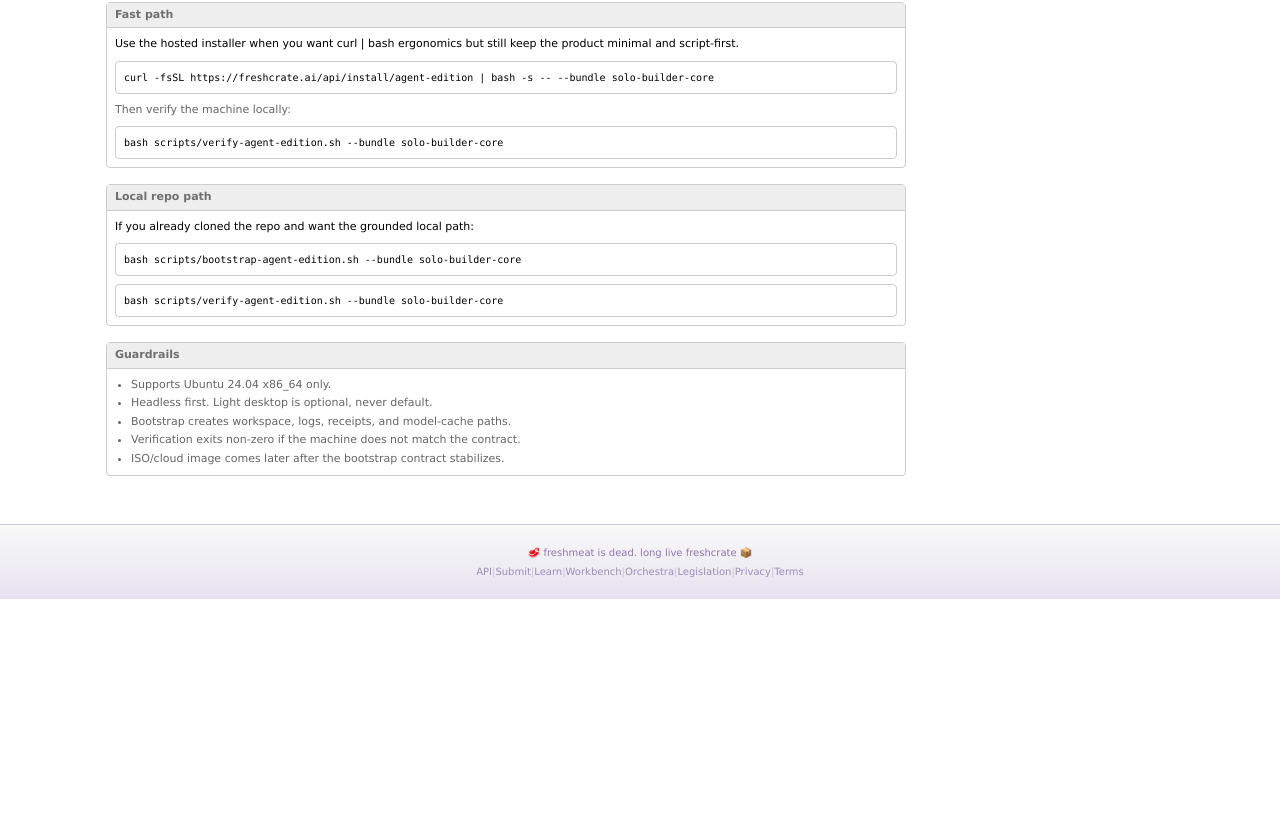
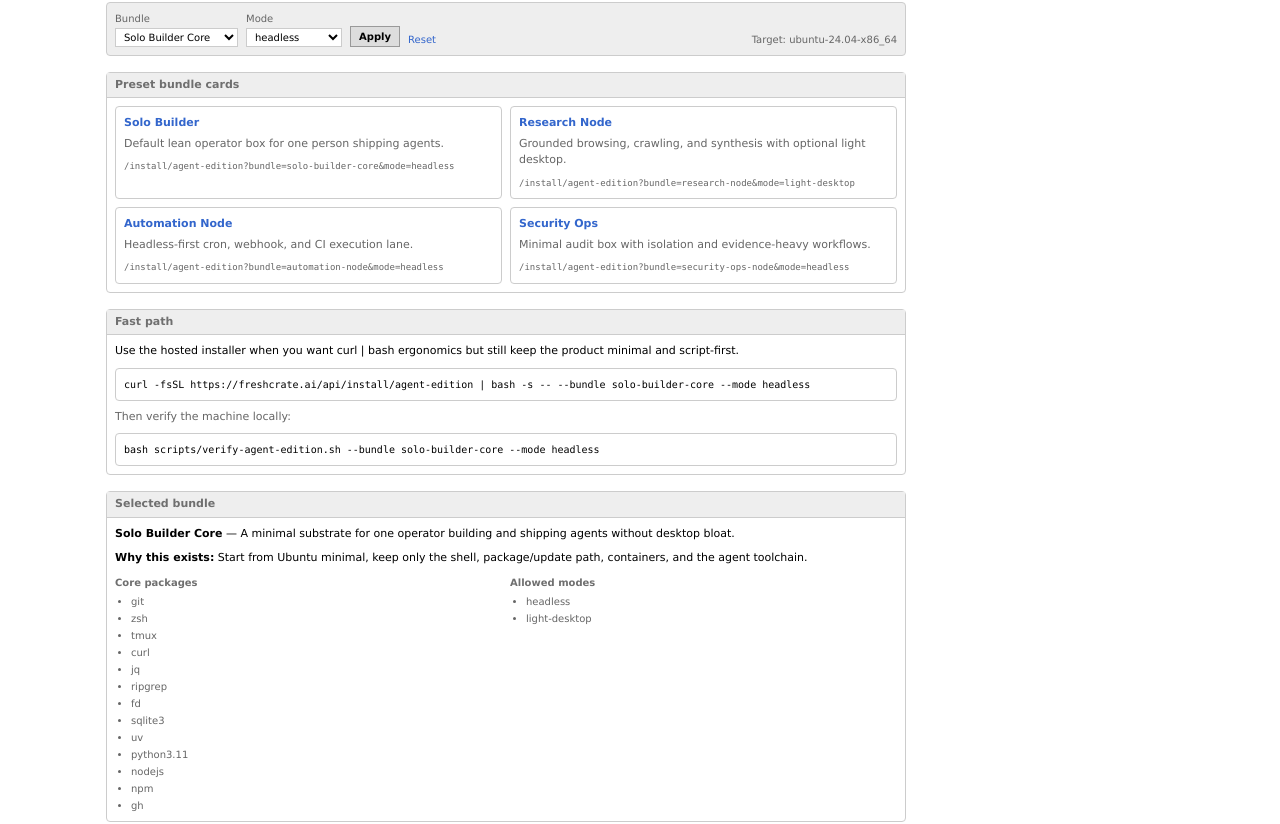
Before and after one commit to sbauwow/freshcrate, a Next.js app: page /install/agent-edition in a window 1280 px wide. Shown: the part 385-1209 px from the top of the page. Before the commit the page ends 1002 px from the top, so only its background shows below. Built offline with nearby package versions, Linux system fonts and the light colour scheme.

Commit message:
feat: polish agent edition install flow and proxy config

```diff
--- a/app/install/agent-edition/page.tsx
+++ b/app/install/agent-edition/page.tsx
@@ -1,14 +1,28 @@
 import type { Metadata } from "next";
+import Link from "next/link";
+import { buildAgentEditionCommands, getAgentEditionPresetCards } from "@/lib/workbench-install";
+import { getWorkbenchBundles, getWorkbenchFilterOptions, getWorkbenchInstallModes, type WorkbenchMode } from "@/lib/workbench";
 
 export const metadata: Metadata = {
   title: "freshcrate Agent Edition install",
   description: "Install freshcrate Agent Edition from a hosted single-file bootstrap script.",
 };
 
-export default function AgentEditionInstallPage() {
-  const hostedCommand = 'curl -fsSL https://freshcrate.ai/api/install/agent-edition | bash -s -- --bundle solo-builder-core';
-  const localCommand = 'bash scripts/bootstrap-agent-edition.sh --bundle solo-builder-core';
-  const verifyCommand = 'bash scripts/verify-agent-edition.sh --bundle solo-builder-core';
+export default async function AgentEditionInstallPage({
+  searchParams,
+}: {
+  searchParams: Promise<{ bundle?: string; mode?: string }>;
+}) {
+  const params = await searchParams;
+  const options = getWorkbenchFilterOptions();
+  const installModes = getWorkbenchInstallModes();
+  const bundles = getWorkbenchBundles();
+  const presets = getAgentEditionPresetCards();
+  const commands = buildAgentEditionCommands({
+    bundle: typeof params.bundle === "string" ? params.bundle : undefined,
+    mode: typeof params.mode === "string" ? params.mode : undefined,
+  });
+  const selectedBundle = bundles.find((bundle) => bundle.id === commands.bundle) ?? bundles[0];
 
   return (
     <div className="max-w-[800px] flex flex-col gap-4">
@@ -19,15 +33,86 @@
         </p>
       </div>
 
+      <form method="GET" className="bg-fm-sidebar-bg border border-fm-border rounded px-2 py-2 text-[10px]">
+        <div className="flex flex-wrap items-end gap-2">
+          <label className="flex flex-col gap-0.5">
+            <span className="text-fm-text-light">Bundle</span>
+            <select name="bundle" defaultValue={commands.bundle} className="border border-fm-border bg-white px-1 py-0.5 text-[10px]">
+              {bundles.map((bundle) => (
+                <option key={bundle.id} value={bundle.id}>{bundle.name}</option>
+              ))}
+            </select>
+          </label>
+          <label className="flex flex-col gap-0.5">
+            <span className="text-fm-text-light">Mode</span>
+            <select name="mode" defaultValue={commands.mode} className="border border-fm-border bg-white px-1 py-0.5 text-[10px]">
+              {options.modes.map((mode) => (
+                <option key={mode} value={mode}>{mode}</option>
+              ))}
+            </select>
+          </label>
+          <button type="submit" className="border border-[#999] bg-[#dddddd] text-black px-2 py-0.5 font-bold hover:bg-[#cccccc]">
+            Apply
+          </button>
+          <a href="/install/agent-edition" className="text-fm-link hover:text-fm-link-hover">Reset</a>
+          <span className="ml-auto text-fm-text-light">Target: {selectedBundle.target}</span>
+        </div>
+      </form>
+
+      <section className="bg-white border border-fm-border rounded">
+        <div className="px-2 py-1 border-b border-fm-border bg-fm-sidebar-bg text-[11px] font-bold text-fm-green">
+          Preset bundle cards
+        </div>
+        <div className="grid md:grid-cols-2 gap-2 p-2 text-[11px]">
+          {presets.map((preset) => (
+            <Link key={preset.id} href={preset.href} className="block border border-fm-border rounded p-2 bg-fm-bg/30 hover:bg-[#bbddff]/20 no-underline">
+              <div className="font-bold text-fm-link">{preset.title}</div>
+              <div className="text-fm-text-light mt-1">{preset.summary}</div>
+              <div className="mt-2 font-mono text-[9px] text-fm-text-light">{preset.href}</div>
+            </Link>
+          ))}
+        </div>
+      </section>
+
       <section className="bg-white border border-fm-border rounded">
         <div className="px-2 py-1 border-b border-fm-border bg-fm-sidebar-bg text-[11px] font-bold text-fm-green">
           Fast path
         </div>
         <div className="p-2 space-y-2 text-[11px]">
-          <p>Use the hosted installer when you want curl | bash ergonomics but still keep the product minimal and script-first.</p>
-          <div className="bg-fm-bg border border-fm-border rounded p-2 font-mono text-[10px] break-all">{hostedCommand}</div>
+          <p>
+            Use the hosted installer when you want curl | bash ergonomics but still keep the product minimal and script-first.
+          </p>
+          <div className="bg-fm-bg border border-fm-border rounded p-2 font-mono text-[10px] break-all">{commands.hosted}</div>
           <p className="text-fm-text-light">Then verify the machine locally:</p>
-          <div className="bg-fm-bg border border-fm-border rounded p-2 font-mono text-[10px] break-all">{verifyCommand}</div>
+          <div className="bg-fm-bg border border-fm-border rounded p-2 font-mono text-[10px] break-all">{commands.verify}</div>
+        </div>
+      </section>
+
+      <section className="bg-white border border-fm-border rounded">
+        <div className="px-2 py-1 border-b border-fm-border bg-fm-sidebar-bg text-[11px] font-bold text-fm-green">
+          Selected bundle
+        </div>
+        <div className="p-2 space-y-2 text-[11px]">
+          <p><span className="font-bold">{selectedBundle.name}</span> — {selectedBundle.summary}</p>
+          <p><span className="font-bold">Why this exists:</span> {selectedBundle.philosophy}</p>
+          <div className="grid md:grid-cols-2 gap-2 text-[10px]">
+            <div>
+              <div className="font-bold text-fm-green mb-1">Core packages</div>
+              <ul className="list-disc ml-4 text-fm-text-light space-y-0.5">
+                {selectedBundle.packages.map((item) => (
+                  <li key={item}>{item}</li>
+                ))}
+              </ul>
+            </div>
+            <div>
+              <div className="font-bold text-fm-green mb-1">Allowed modes</div>
+              <ul className="list-disc ml-4 text-fm-text-light space-y-0.5">
+                {selectedBundle.installModes.map((item) => (
+                  <li key={item}>{item}</li>
+                ))}
+              </ul>
+            </div>
+          </div>
         </div>
       </section>
 
@@ -37,8 +122,8 @@
         </div>
         <div className="p-2 space-y-2 text-[11px]">
           <p>If you already cloned the repo and want the grounded local path:</p>
-          <div className="bg-fm-bg border border-fm-border rounded p-2 font-mono text-[10px] break-all">{localCommand}</div>
-          <div className="bg-fm-bg border border-fm-border rounded p-2 font-mono text-[10px] break-all">{verifyCommand}</div>
+          <div className="bg-fm-bg border border-fm-border rounded p-2 font-mono text-[10px] break-all">{commands.local}</div>
+          <div className="bg-fm-bg border border-fm-border rounded p-2 font-mono text-[10px] break-all">{commands.verify}</div>
         </div>
       </section>
 
@@ -46,7 +131,7 @@
         <div className="px-2 py-1 border-b border-fm-border bg-fm-sidebar-bg text-[11px] font-bold text-fm-green">
           Guardrails
         </div>
-        <div className="p-2 text-[11px]">
+        <div className="p-2 text-[11px] space-y-2">
           <ul className="list-disc ml-4 text-fm-text-light space-y-0.5">
             <li>Supports Ubuntu 24.04 x86_64 only.</li>
             <li>Headless first. Light desktop is optional, never default.</li>
@@ -54,6 +139,21 @@
             <li>Verification exits non-zero if the machine does not match the contract.</li>
             <li>ISO/cloud image comes later after the bootstrap contract stabilizes.</li>
           </ul>
+          <div>
+            <div className="font-bold text-fm-green mb-1">Mode notes</div>
+            <ul className="list-disc ml-4 text-fm-text-light space-y-0.5 text-[10px]">
+              {installModes.map((mode) => (
+                <li key={mode.id}>
+                  <span className="font-bold">{mode.id}</span>: {mode.summary}
+                </li>
+              ))}
+            </ul>
+          </div>
+          {selectedBundle.installModes.includes(commands.mode as WorkbenchMode) ? null : (
+            <div className="border border-yellow-300 bg-yellow-50 text-yellow-900 rounded p-2 text-[10px]">
+              Selected mode is not listed for this bundle. Resetting to a supported mode is recommended.
+            </div>
+          )}
         </div>
       </section>
     </div>
--- a/lib/workbench-install.ts
+++ b/lib/workbench-install.ts
@@ -1,5 +1,6 @@
 import * as fs from "fs";
 import * as path from "path";
+import { getWorkbenchBundles, getWorkbenchFilterOptions, type WorkbenchMode } from "@/lib/workbench";
 
 const scriptsRoot = path.join(process.cwd(), "scripts");
 const bootstrapCommonPath = path.join(scriptsRoot, "lib", "bootstrap-common.sh");
@@ -12,3 +13,48 @@
 
   return `${common}\n\n${bootstrap}\n`;
 }
+
+export function buildAgentEditionCommands(input: { bundle?: string; mode?: string } = {}) {
+  const options = getWorkbenchFilterOptions();
+  const bundle = getWorkbenchBundles().find((item) => item.id === input.bundle)?.id ?? "solo-builder-core";
+  const mode = options.modes.includes(input.mode as WorkbenchMode) ? (input.mode as WorkbenchMode) : "headless";
+  const modeArg = `--mode ${mode}`;
+  const bundleArg = `--bundle ${bundle}`;
+
+  return {
+    bundle,
+    mode,
+    hosted: `curl -fsSL https://freshcrate.ai/api/install/agent-edition | bash -s -- ${bundleArg} ${modeArg}`,
+    local: `bash scripts/bootstrap-agent-edition.sh ${bundleArg} ${modeArg}`,
+    verify: `bash scripts/verify-agent-edition.sh ${bundleArg} ${modeArg}`,
+  };
+}
+
+export function getAgentEditionPresetCards() {
+  return [
+    {
+      id: "solo-builder-core",
+      title: "Solo Builder",
+      summary: "Default lean operator box for one person shipping agents.",
+      href: "/install/agent-edition?bundle=solo-builder-core&mode=headless",
+    },
+    {
+      id: "research-node",
+      title: "Research Node",
+      summary: "Grounded browsing, crawling, and synthesis with optional light desktop.",
+      href: "/install/agent-edition?bundle=research-node&mode=light-desktop",
+    },
+    {
+      id: "automation-node",
+      title: "Automation Node",
+      summary: "Headless-first cron, webhook, and CI execution lane.",
+      href: "/install/agent-edition?bundle=automation-node&mode=headless",
+    },
+    {
+      id: "security-ops-node",
+      title: "Security Ops",
+      summary: "Minimal audit box with isolation and evidence-heavy workflows.",
+      href: "/install/agent-edition?bundle=security-ops-node&mode=headless",
+    },
+  ];
+}
--- a/middleware.ts
+++ /dev/null
@@ -1,27 +0,0 @@
-import { NextRequest, NextResponse } from "next/server";
-
-/**
- * Next.js Edge Middleware — runs on every request.
- * Logs API requests and adds timing headers.
- *
- * Note: This runs in the Edge Runtime, so no direct SQLite access.
- * Request logging to DB happens in the API routes themselves.
- */
-export function middleware(request: NextRequest) {
-  const start = Date.now();
-  const response = NextResponse.next();
-
-  // Add server timing header
-  response.headers.set("X-Request-Start", start.toString());
-
-  // Add request ID for tracing
-  const requestId = crypto.randomUUID().slice(0, 8);
-  response.headers.set("X-Request-Id", requestId);
-
-  return response;
-}
-
-export const config = {
-  // Only run on API routes — don't slow down page renders
-  matcher: "/api/:path*",
-};
--- a/next.config.ts
+++ b/next.config.ts
@@ -1,7 +1,11 @@
 import type { NextConfig } from "next";
+import * as path from "path";
 
 const nextConfig: NextConfig = {
   serverExternalPackages: ["better-sqlite3"],
+  turbopack: {
+    root: path.join(process.cwd()),
+  },
   async headers() {
     return [
       {
--- /dev/null
+++ b/proxy.ts
@@ -0,0 +1,21 @@
+import { NextRequest, NextResponse } from "next/server";
+
+/**
+ * Next.js Proxy — runs on matching requests before route handlers.
+ * Adds lightweight tracing headers for API traffic.
+ *
+ * Note: Edge runtime only. Database logging happens inside route handlers.
+ */
+export function proxy(request: NextRequest) {
+  const start = Date.now();
+  const response = NextResponse.next();
+
+  response.headers.set("X-Request-Start", start.toString());
+  response.headers.set("X-Request-Id", crypto.randomUUID().slice(0, 8));
+
+  return response;
+}
+
+export const config = {
+  matcher: "/api/:path*",
+};
```
Also changed, not shown: 2 other files (tests, documents, lock files or other folders).
